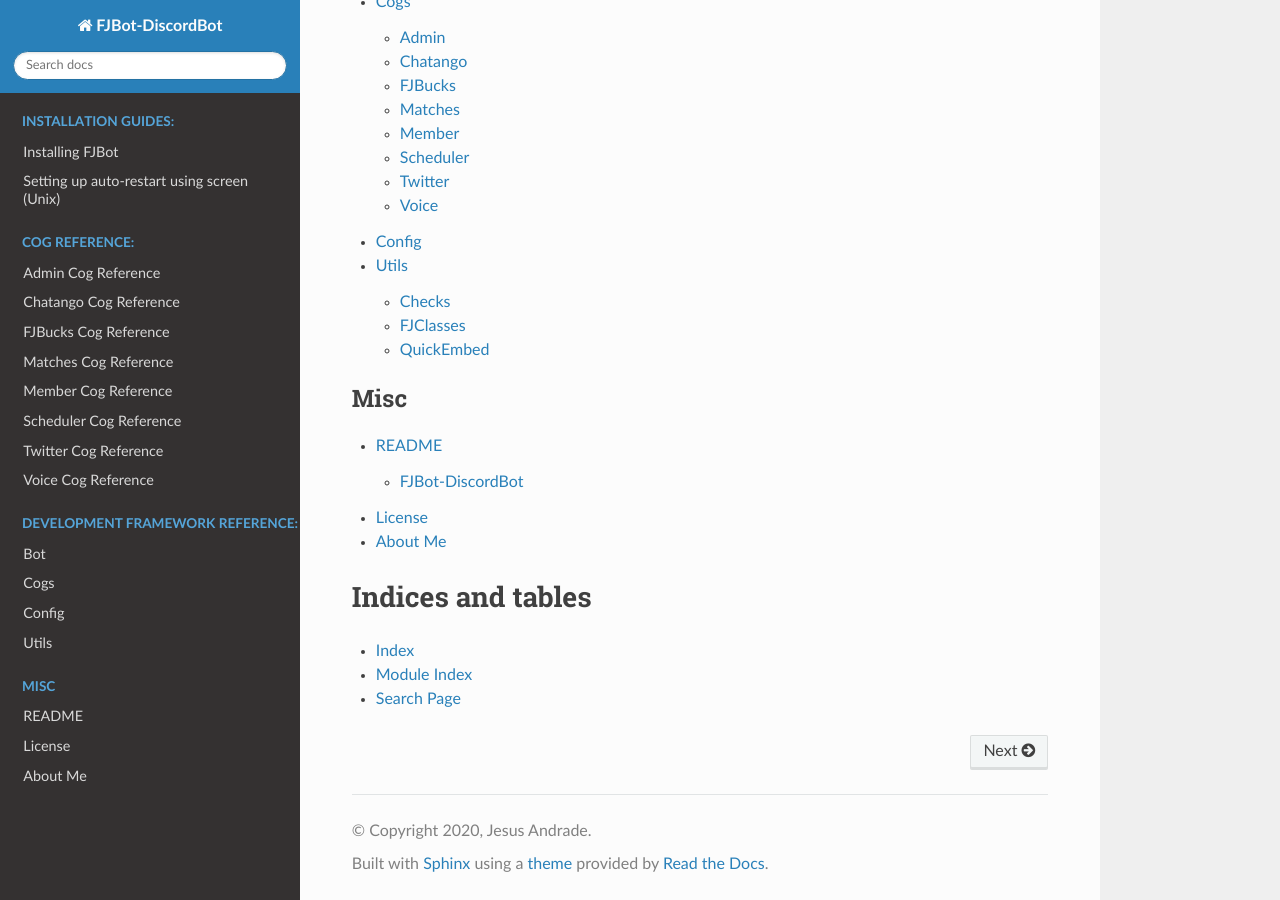
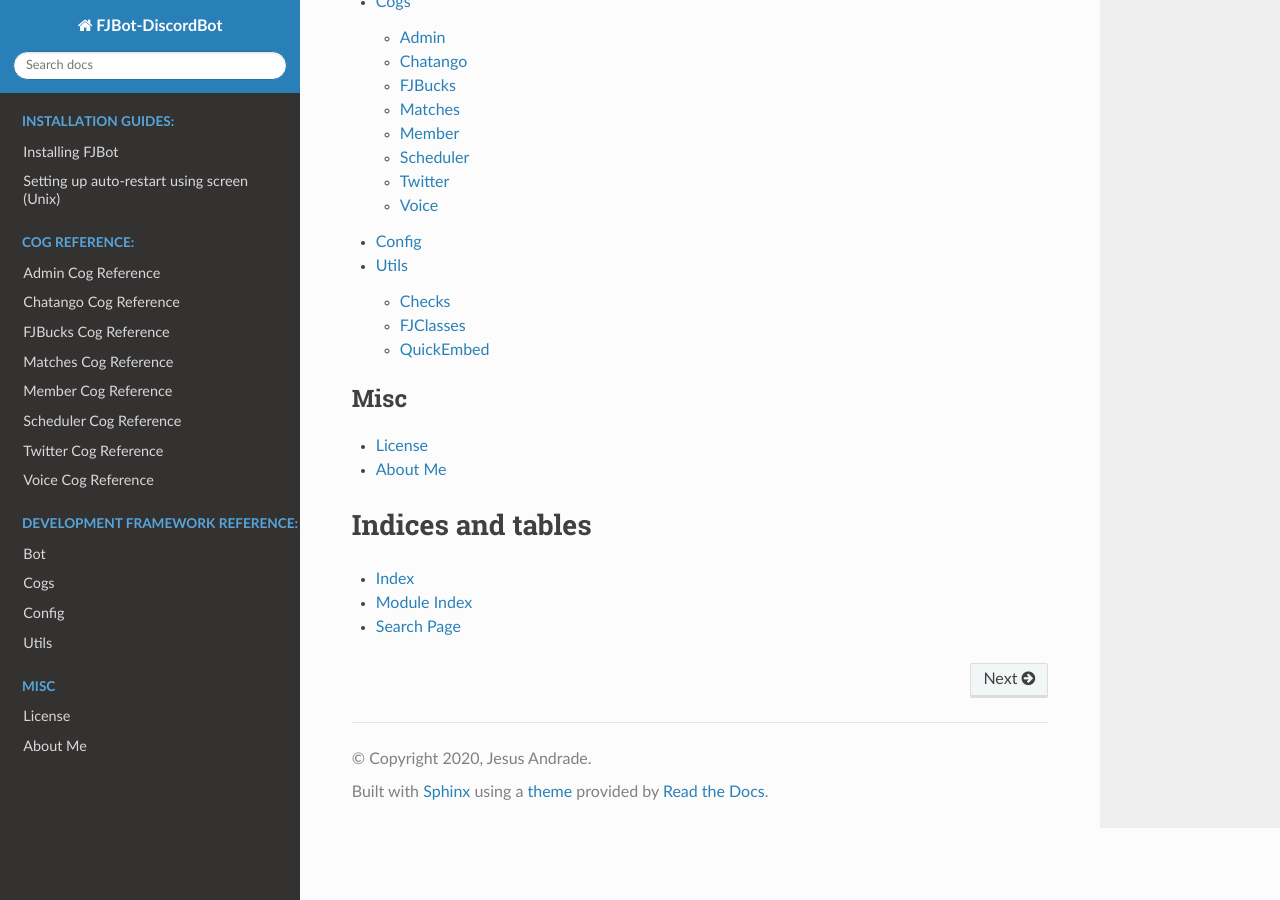
Before and after one commit to idle-user/fjbot-discordbot, a Sphinx documentation site: the page built from docs/source/index.rst, in a window 1280 px wide and 900 px high, scrolled down 1418 px. Built offline with Sphinx 7.4.7 and the Read the Docs theme 2.0.0, drawn with Linux system fonts in a browser that asks for light colours.

Commit message:
removed m2r for readthedocs

```diff
--- a/docs/source/conf.py
+++ b/docs/source/conf.py
@@ -39,8 +39,7 @@
     "sphinx.ext.napoleon",
     "sphinx.ext.doctest",
     'sphinx_rtd_theme',
-    'sphinx.ext.githubpages',
-    'm2r',
+    'sphinx.ext.githubpages'
 ]
 
 # Add any paths that contain templates here, relative to this directory.
--- a/docs/source/index.rst
+++ b/docs/source/index.rst
@@ -38,7 +38,6 @@
     :maxdepth: 2
     :caption: Misc
 
-    misc_readme
     misc_license
     misc_aboutme
 
```
